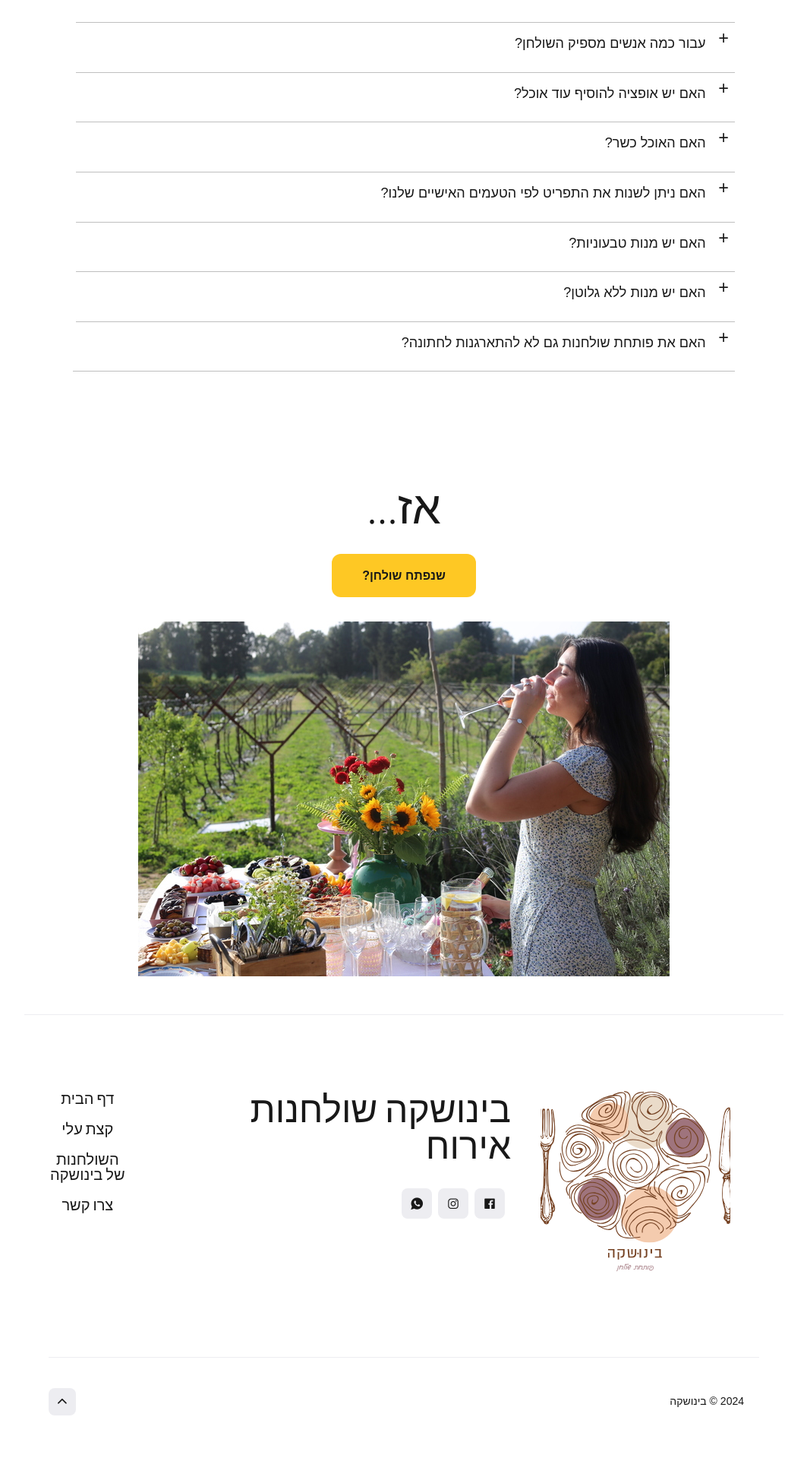
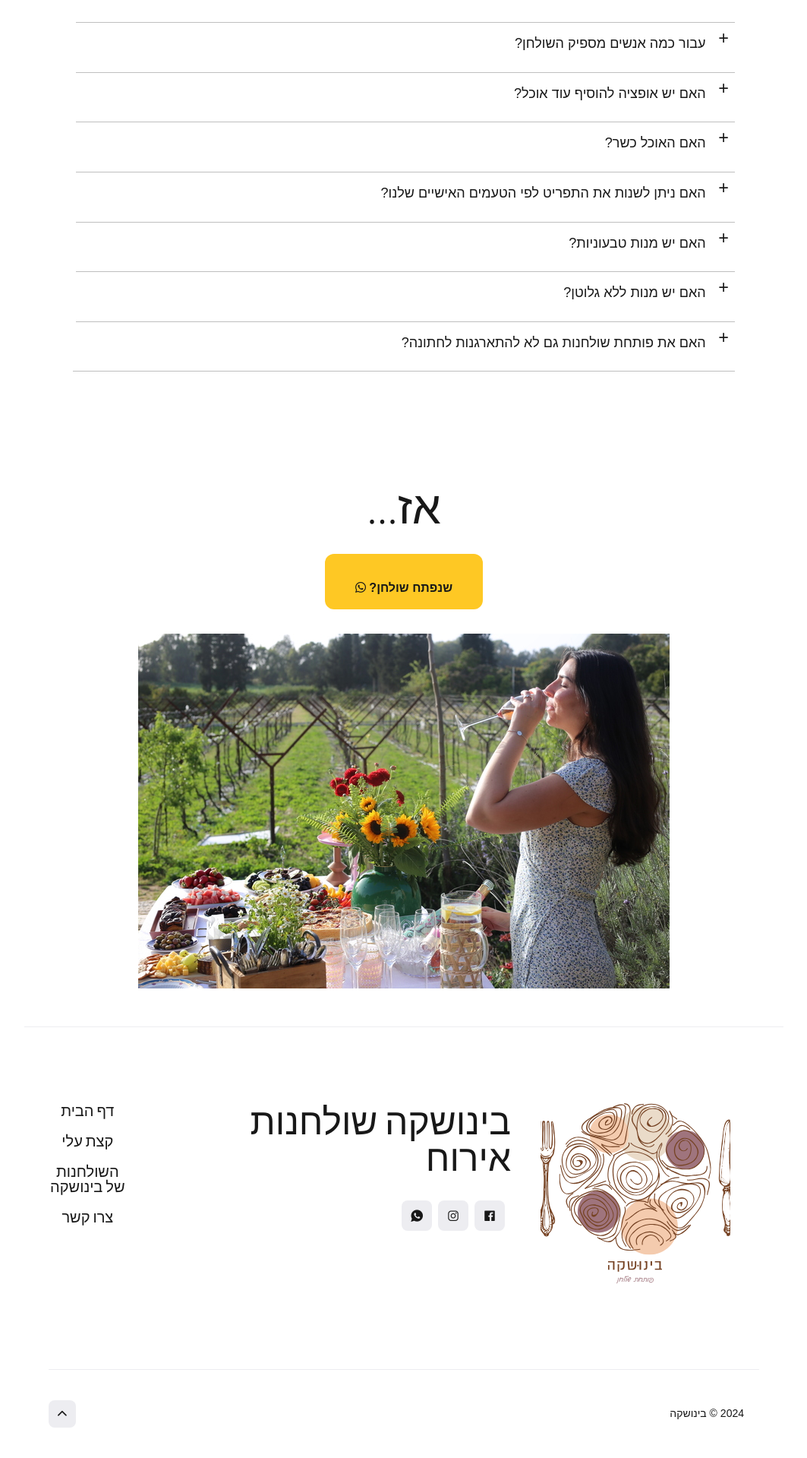
Before and after one commit to mzsrtgzr2/binushka.tables, a Jekyll site: the page built from index.html, in a window 1280 px wide. Shown: the part 3751-5670 px from the top of the page at 76% size, without its empty margins (108-1171 px from the left). Built offline with Jekyll 4.4.1, drawn with Linux system fonts in a browser that asks for light colours; nearby versions of some CDN libraries.

```diff
--- a/index.html
+++ b/index.html
@@ -108,7 +108,9 @@
         </div>
 
     <div class="section__navigation">
-        <a href="https://wa.me/972544247753?text=הי בינושקה :) " class="button button--primary section-button">שנפתח שולחן?</a>
+        <a href="https://wa.me/972544247753?text=הי בינושקה :) " class="button button--primary section-button">
+          שנפתח שולחן?  <i class="fab fa-whatsapp fab-icon"></i>
+        </a>
     </div>
     <div class="text-center">
         <img class="m-t-2" loading="lazy" src="/images/gallery/IMG_2358.jpg" />
```
